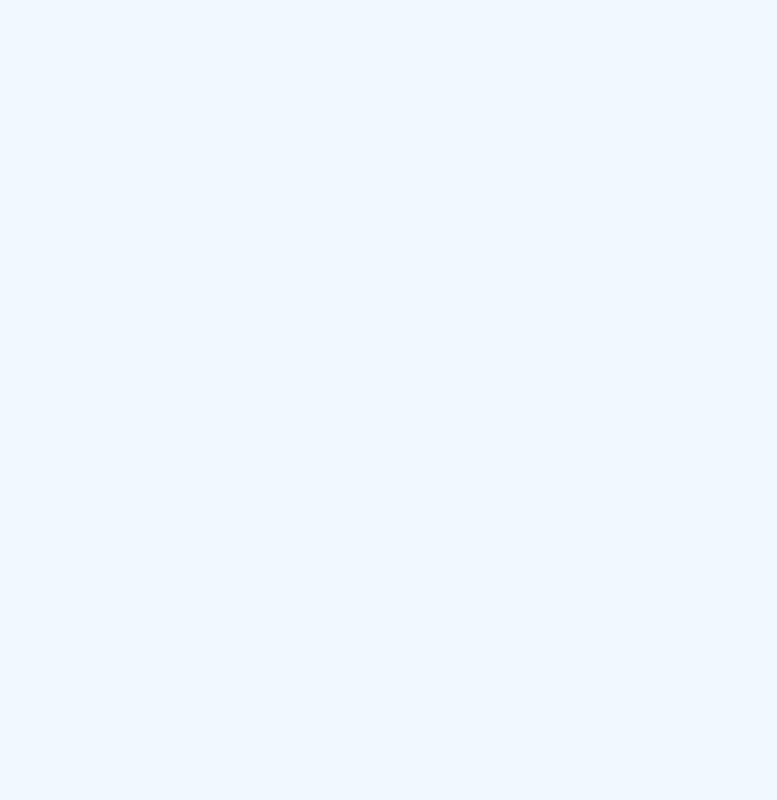
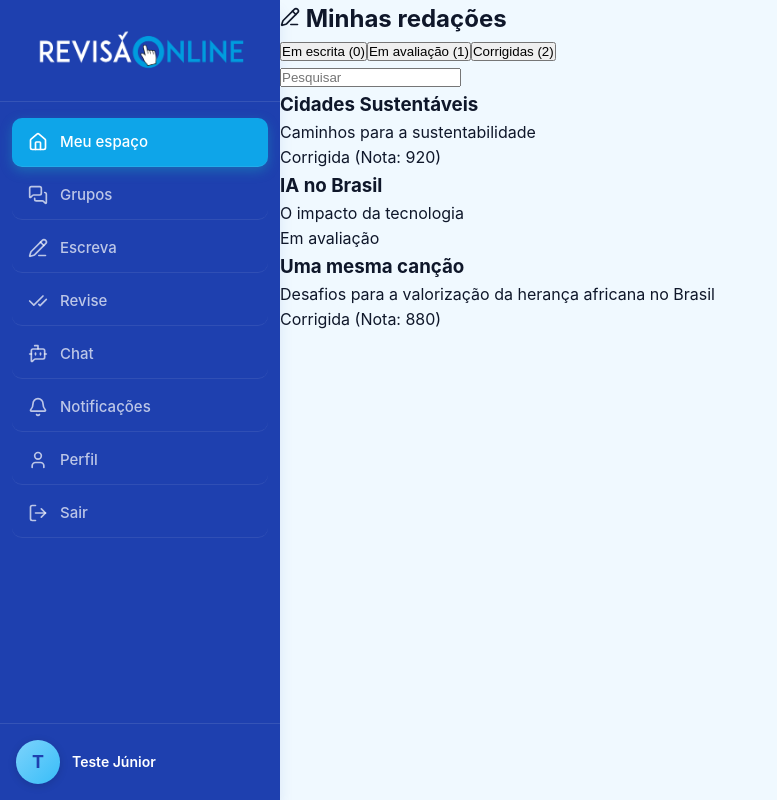
Before and after one commit to isamattoss/projetofrontend, a React (Vite) app: page /home in a window 1280 px wide. Before the commit this address had no page. Shown: the whole page, without its empty margins (0-777 px from the left). Built offline with nearby package versions, Linux system fonts and the light colour scheme; sample sign-in values are in the browser's storage.

Commit message:
home (redações) - em andamento

```diff
--- a/src/App.jsx
+++ b/src/App.jsx
@@ -2,6 +2,7 @@ import { BrowserRouter as Router, Routes, Route, Navigate } from 'react-router-d
 import Login from './Login';
 import Cadastro from './Cadastro';
 import Perfil from './Perfil';
+import Home from './Home';
 import PrivateRoute from './PrivateRoute';
 import './App.css';
 
@@ -13,10 +14,16 @@ function App() {
         <Route path="/login" element={<Login />} />
         <Route path="/cadastro" element={<Cadastro />} />
         <Route
-          path="/perfil"
-          element={
+          path="/perfil"element={
             <PrivateRoute>
               <Perfil />
+            </PrivateRoute>
+          }
+        />
+        <Route
+          path="/home"element={
+            <PrivateRoute>
+              <Home />
             </PrivateRoute>
           }
         />
--- /dev/null
+++ b/src/Home.jsx
@@ -0,0 +1,111 @@
+import React, { useState } from 'react';
+import { Link, useNavigate } from 'react-router-dom';
+import './home.style.css';
+import logo from './logo2.png';
+import { User, Home as HomeIcon, MessagesSquare, PencilLine, CheckCheck, BotMessageSquare, Bell, LogOut } from 'lucide-react';
+
+
+const Home = () => {
+    const navigate = useNavigate();
+    const [redacoes] = useState([
+    { id: 1, titulo: "Cidades Sustentáveis", tema: "Caminhos para a sustentabilidade", status: "Corrigida", nota: 920 },
+    { id: 2, titulo: "IA no Brasil", tema: "O impacto da tecnologia", status: "Em avaliação", nota: null },
+    { id: 3, titulo: "Uma mesma canção", tema: "Desafios para a valorização da herança africana no Brasil", status: "Corrigida", nota: 880 },
+    ])
+
+const [perfil] = useState({ nome: "Teste Júnior" });
+
+const handleLogout = () => {
+        localStorage.removeItem('auth_token');
+        navigate('/login');
+    };
+
+ return (
+        <div className="layout">
+            <aside className="sidebar">
+                <div className="logo">
+                    <img src={logo} alt="RevisãoOnline" className="logo-image" />
+                </div>
+
+                <nav className="menu">
+                    <Link to="/home" className="item clicado">
+                        <HomeIcon size={20} />
+                        <span>Meu espaço</span>
+                    </Link>
+                    <div className="item">
+                        <MessagesSquare size={20} />
+                        <span>Grupos</span>
+                    </div>
+                    <div className="item">
+                        <PencilLine size={20} />
+                        <span>Escreva</span>
+                    </div>
+                    <div className="item">
+                        <CheckCheck size={20} />
+                        <span>Revise</span>
+                    </div>
+                    <div className="item">
+                        <BotMessageSquare size={20} />
+                        <span>Chat</span>
+                    </div>
+                    <div className="item">
+                        <Bell size={20} />
+                        <span>Notificações</span>
+                    </div>
+                    <Link to="/perfil" className="item">
+                        <User size={20} />
+                        <span>Perfil</span>
+                    </Link>
+                    <Link to="/login" className="item" onClick={handleLogout} style={{ marginTop: 'auto', marginBottom: '10px', cursor: 'pointer' }}>
+                        <LogOut size={20} />
+                        <span>Sair</span>
+                    </Link>
+                </nav>
+
+                <div className="rodape">
+                    <div className="rodape-fim">
+                        <div className="avatar-rodape">
+                            {perfil.nome ? perfil.nome.charAt(0).toUpperCase() : <User size={20} />}
+                        </div>
+                        <div className="info-rodape">
+                            <span className="nome-rodape">{perfil.nome || 'Visitante'}</span>
+                        </div>
+                    </div>
+                </div>
+            </aside>
+
+            <main className='conteudo'>
+                <div className="card-container">
+                    <div className="card-header">
+                        <h2><PencilLine size={20} /> Minhas redações</h2>
+                    </div>
+                    <div className="ops-container"></div>
+                    <button className='ops-btn'>Em escrita (0)</button>
+                    <button className='ops-btn'>Em avaliação (1)</button>
+                    <button className='ops-btn'>Corrigidas (2)</button>
+                    <div className='pesquisa'>
+                        <input type='text' placeholder="Pesquisar"/>
+                    </div>
+                </div>
+
+                <div className="redacoes-lista">
+                    {redacoes.map((redacao) => (
+                        <div className="redacao-item" key={redacao.id}>
+                            <div className="redacao-header">
+                                <h3>{redacao.titulo}</h3>
+                                <p>{redacao.tema}</p>
+                            </div>
+                            <div className="redacao-status">
+                                {redacao.status === 'Corrigida' ? (<span className="badge badge-verde">Corrigida (Nota: {redacao.nota}) </span>)
+                                : redacao.status === 'Em avaliação' ? (<span className="badge badge-amarelo">Em avaliação </span>)
+                                : redacao.status === 'Em escrita' ? (<span className="badge badge-vermelho">Em escrita </span>) : null}
+                            </div>
+                        </div>
+                    ))}
+                </div>
+            </main>
+        </div>
+    );
+}
+
+export default Home;
--- a/src/Perfil.jsx
+++ b/src/Perfil.jsx
@@ -106,11 +106,11 @@ const Perfil = () => { //dados perfil
         <div className="layout">
             <aside className="sidebar">
                 <div className="logo">
-                    <img src={logo} alt="RevisáOnline" className="logo-image" />
+                    <img src={logo} alt="RevisãoOnline" className="logo-image" />
                 </div>
 
                 <nav className="menu">
-                    <Link to="/panel" className="item">
+                    <Link to="/home" className="item">
                         <Home size={20} />
                         <span>Meu espaço</span>
                     </Link>
@@ -163,7 +163,7 @@ const Perfil = () => { //dados perfil
                         <p>Atualize seus dados pessoais e educacionais</p>
                     </div>
                     <div className="dashboard">
-                        <span>Dashboard</span> / <span className="current">Perfil</span>
+                        <span className="current">Perfil</span>
                     </div>
                 </header>
 
--- /dev/null
+++ b/src/home.style.css
@@ -0,0 +1,64 @@
+.sidebar {
+    width: 280px;
+    background: var(--primary-blue);
+    display: flex;
+    flex-direction: column;
+    height: 100vh;
+    flex-shrink: 0;
+    box-shadow: var(--shadow-lg);
+}
+
+.logo {
+    padding: 28px 24px;
+    font-size: 22px;
+    font-weight: 800;
+    color: var(--text-white);
+    border-bottom: 1px solid rgba(255, 255, 255, 0.1);
+    letter-spacing: -0.5px;
+    display: flex;
+    align-items: center;
+    justify-content: center;
+}
+
+.logo-image {
+    max-width: 220px;
+    width: 100%;
+    height: auto;
+}
+.destaque-online {
+    color: var(--cyan-accent);
+}
+
+.menu {
+    flex: 1;
+    padding: 16px 12px;
+    overflow-y: auto;
+}
+
+.item {
+    display: flex;
+    align-items: center;
+    gap: 12px;
+    padding: 12px 16px;
+    margin-bottom: 4px;
+    color: rgba(255, 255, 255, 0.7);
+    text-decoration: none;
+    font-size: 15px;
+    font-weight: 500;
+    border-radius: var(--radius-md);
+    transition: all 0.2s ease;
+    cursor: pointer;
+    border-bottom: 1px solid rgba(255, 255, 255, 0.08);
+}
+
+.item:hover {
+    background: rgba(255, 255, 255, 0.1);
+    color: var(--text-white);
+    transform: translateX(2px);
+}
+
+.item.clicado {
+    background: var(--cyan-accent);
+    color: var(--text-white);
+    box-shadow: 0 4px 12px rgba(23, 170, 191, 0.4);
+}
```
